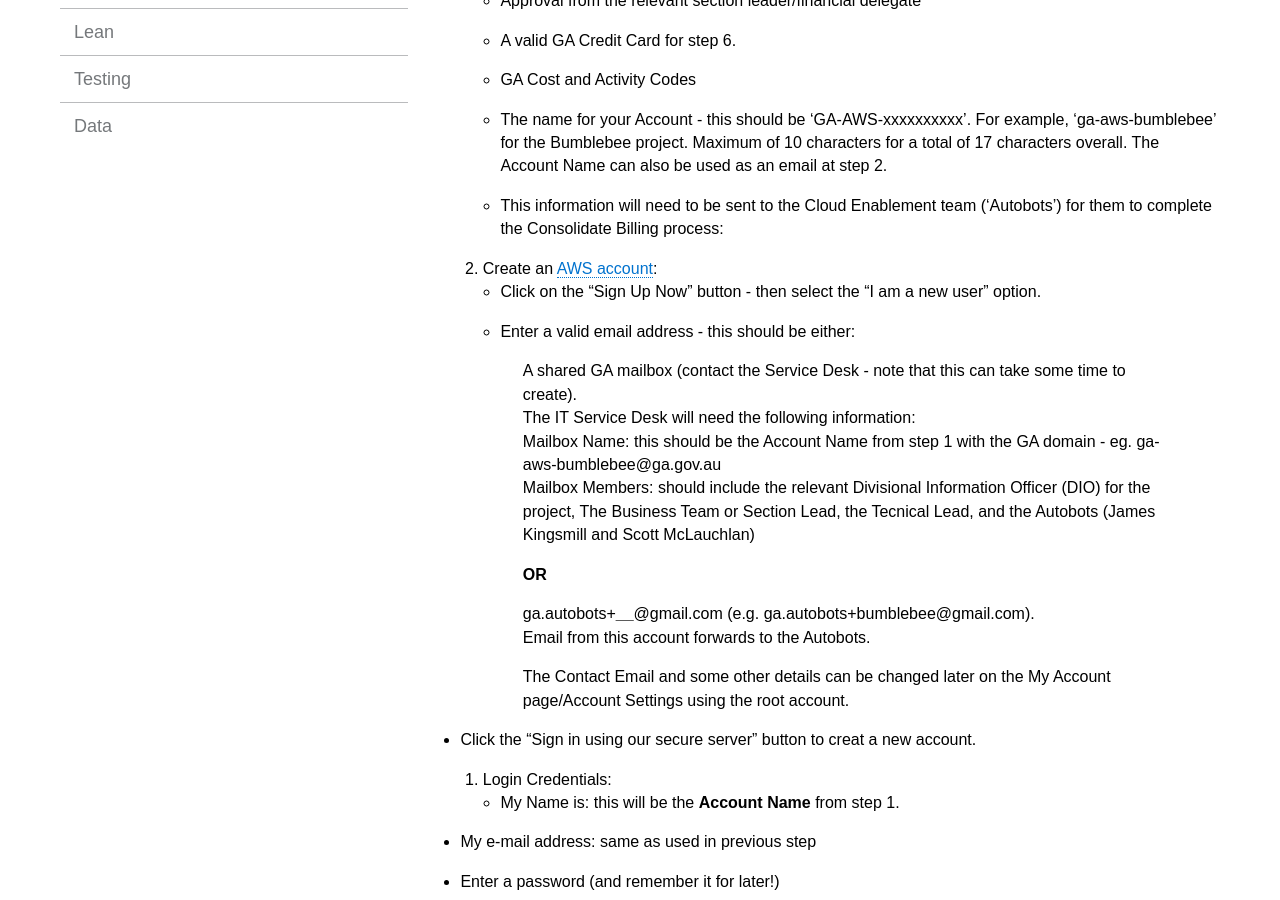
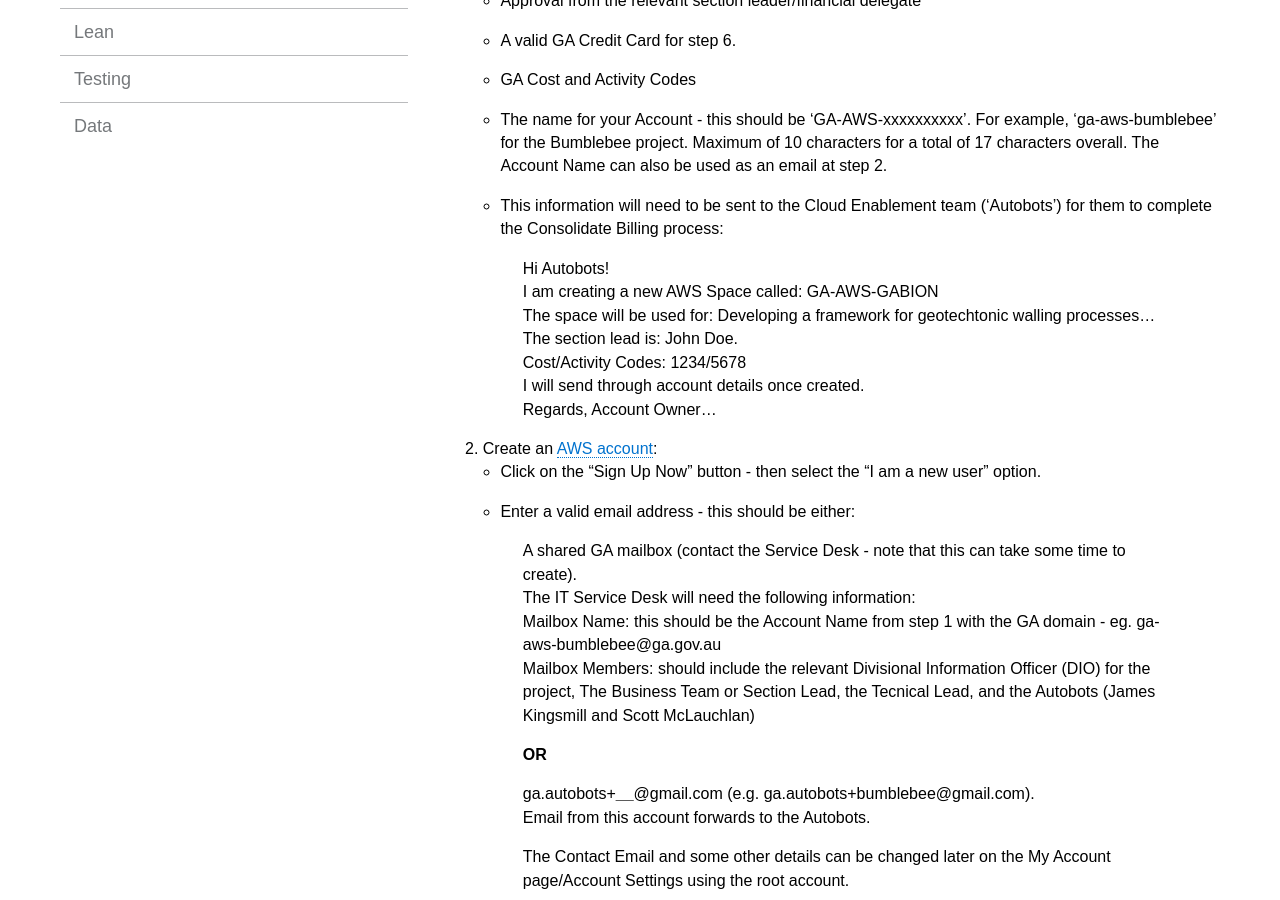
Before and after one commit to GeoscienceAustralia/cloud, a Jekyll site: the page built from docs/_pages/setting_up_index.md, in a window 1280 px wide and 900 px high, scrolled down 607 px. Built offline with Jekyll 4.4.1, drawn with Linux system fonts in a browser that asks for light colours.

Commit message:
Update setting_up_index.md

```diff
--- a/docs/_pages/setting_up_index.md
+++ b/docs/_pages/setting_up_index.md
@@ -23,6 +23,14 @@
   * GA Cost and Activity Codes
   * The name for your Account - this should be 'GA-AWS-xxxxxxxxxx'. For example, 'ga-aws-bumblebee' for the Bumblebee project. Maximum of 10 characters for a total of 17 characters overall. The Account Name can also be used as an email at step 2.
   * This information will need to be sent to the Cloud Enablement team ('Autobots') for them to complete the Consolidate Billing process:
+
+   > Hi Autobots!
+   > I am creating a new AWS Space called: GA-AWS-GABION
+   > The space will be used for: Developing a framework for geotechtonic walling processes...
+   > The section lead is:  John Doe.
+   > Cost/Activity Codes: 1234/5678
+   > I will send through account details once created.
+   > Regards, Account Owner...
 
 2. Create an [AWS account](https://aws.amazon.com/resources/create-account/):
  * Click on the "Sign Up Now" button - then select the "I am a new user" option.
```
